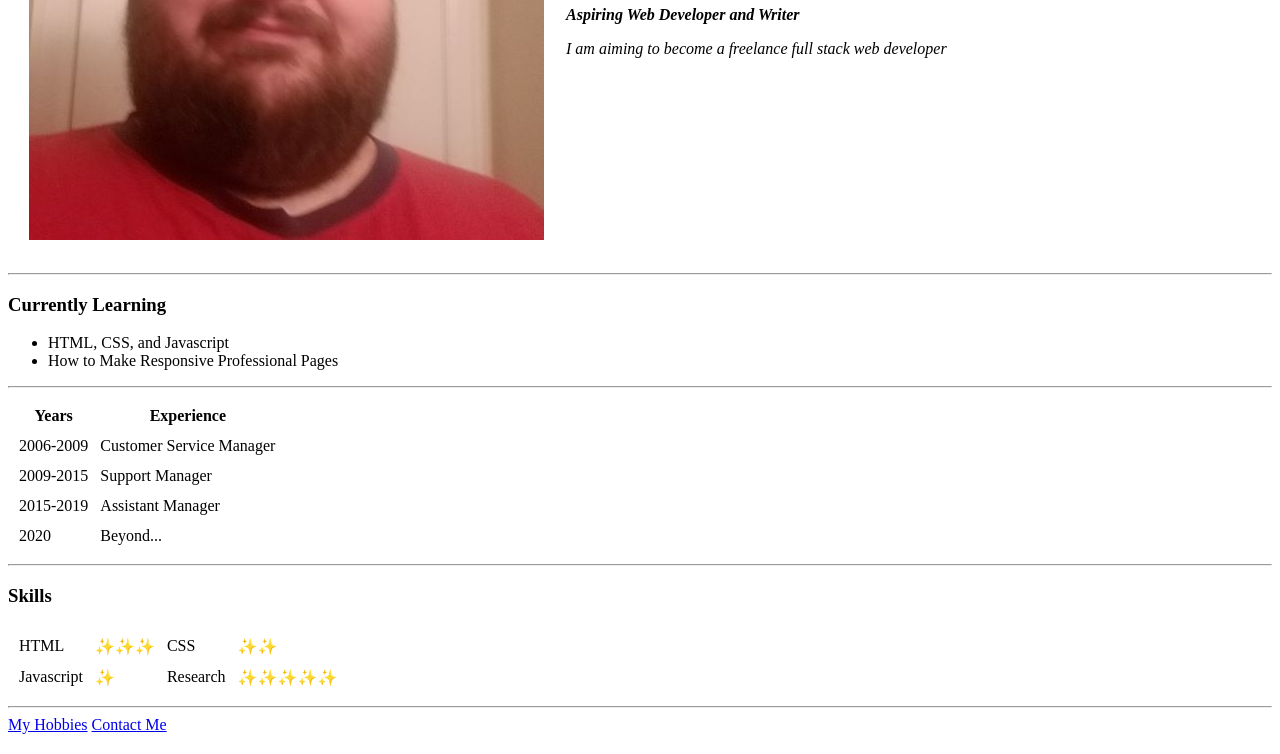
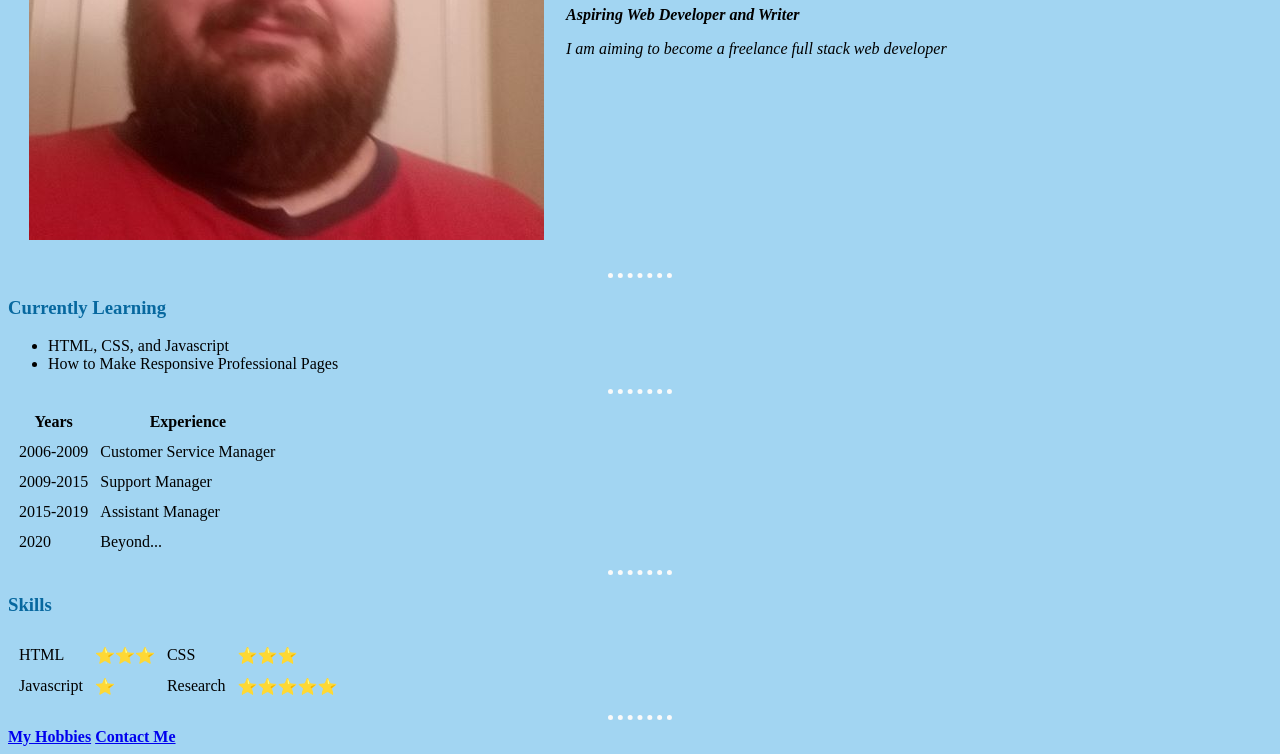
Before and after one commit to Treble252/cv, a plain HTML site: page index.html in a window 1280 px wide. Shown: the part 273-1027 px from the top of the page. Drawn offline with Linux system fonts and the light colour scheme; files that its build step writes are made by us from their sources.

Commit message:
Update index.html

```diff
--- a/index.html
+++ b/index.html
@@ -4,11 +4,12 @@
         <meta charset="UTF-8">
         <meta name="viewport" content="width=device-width, initial-scale=1.0">
         <title>Kory's Personal Website</title>
+        <link rel="stylesheet" href="css/styles.css">
     </head>
     <body>
         <table cellspacing="20">
             <tr>
-                <td><img src="images/kory2.jpg" alt="kory profile picture"></td>
+                <td><img id="photo" src="images/kory2.jpg" alt="kory profile picture"></td>
                 <td> <h1>Kory Culkin</h1>
                     <p><strong><em>Aspiring Web Developer and Writer</em></strong></p>
                     <p><em>I am aiming to become a freelance full stack web developer</em></p></td>
@@ -24,8 +25,8 @@
         <hr>
         <table cellspacing="10">
             <tr>
-                <th>Years</th>
-                <th>Experience</th>
+                <th class="tableHeader">Years</th>
+                <th class="tableHeader">Experience</th>
             </tr>
             <tr>
                 <td>2006-2009</td>
@@ -49,19 +50,19 @@
         <table cellspacing="10">
             <tr>
                 <td>HTML</td>
-                <td>✨✨✨</td>
+                <td>⭐⭐⭐</td>
                 <td>CSS</td>
-                <td>✨✨</td>
+                <td>⭐⭐⭐</td>
             </tr>
             <tr>
                 <td>Javascript</td>
-                <td>✨</td>
+                <td>⭐</td>
                 <td>Research</td>
-                <td>✨✨✨✨✨</td>
+                <td>⭐⭐⭐⭐⭐</td>
             </tr>
         </table>
         <hr>
-        <a href="hobbies.html">My Hobbies</a>
-        <a href="contact-me.html">Contact Me</a>
+        <a class="links" href="hobbies.html"><strong>My Hobbies</strong></a>
+        <a class="links" href="contact-me.html"><strong>Contact Me</strong></a>
     </body>
 </html>
```
